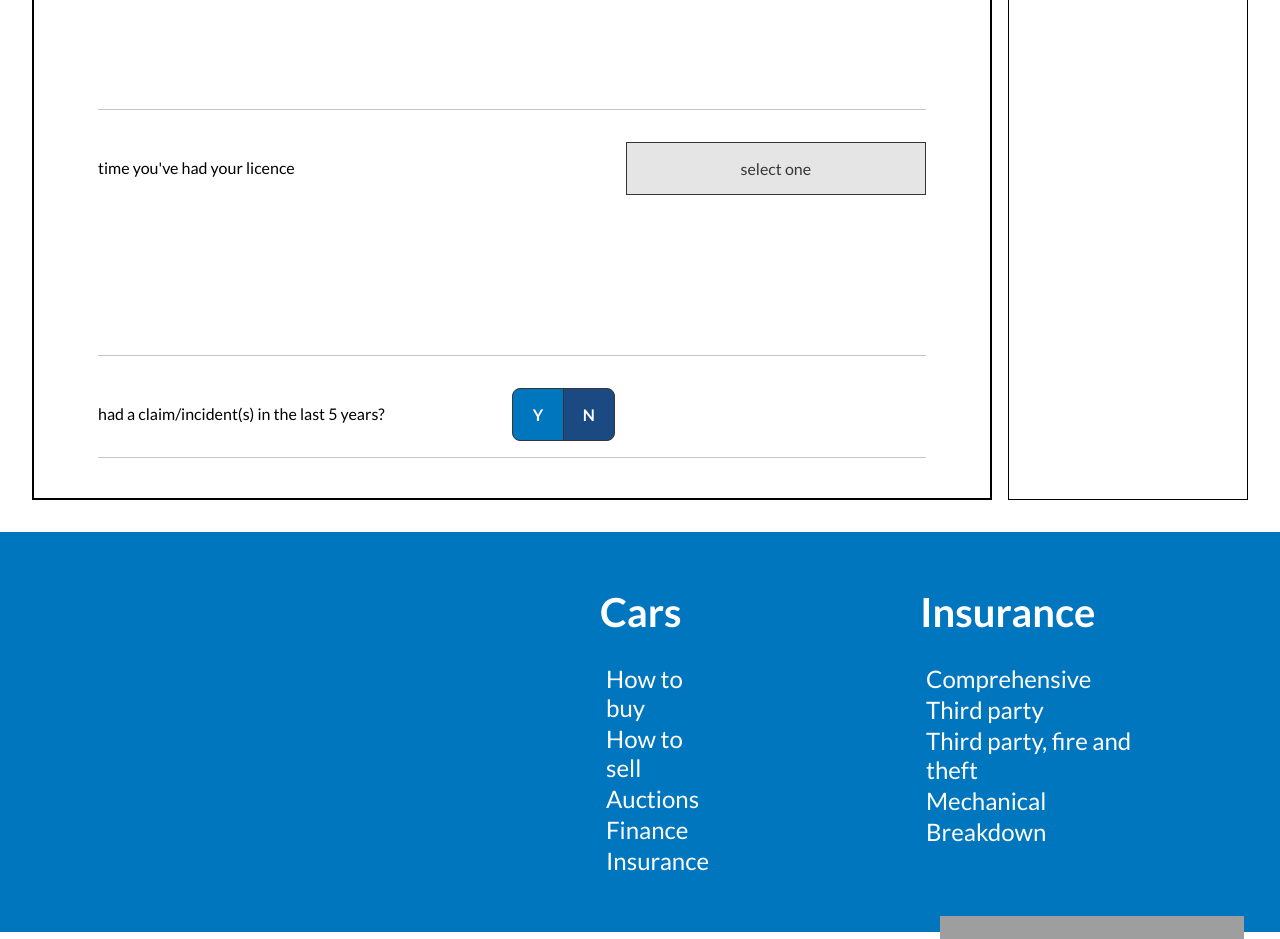
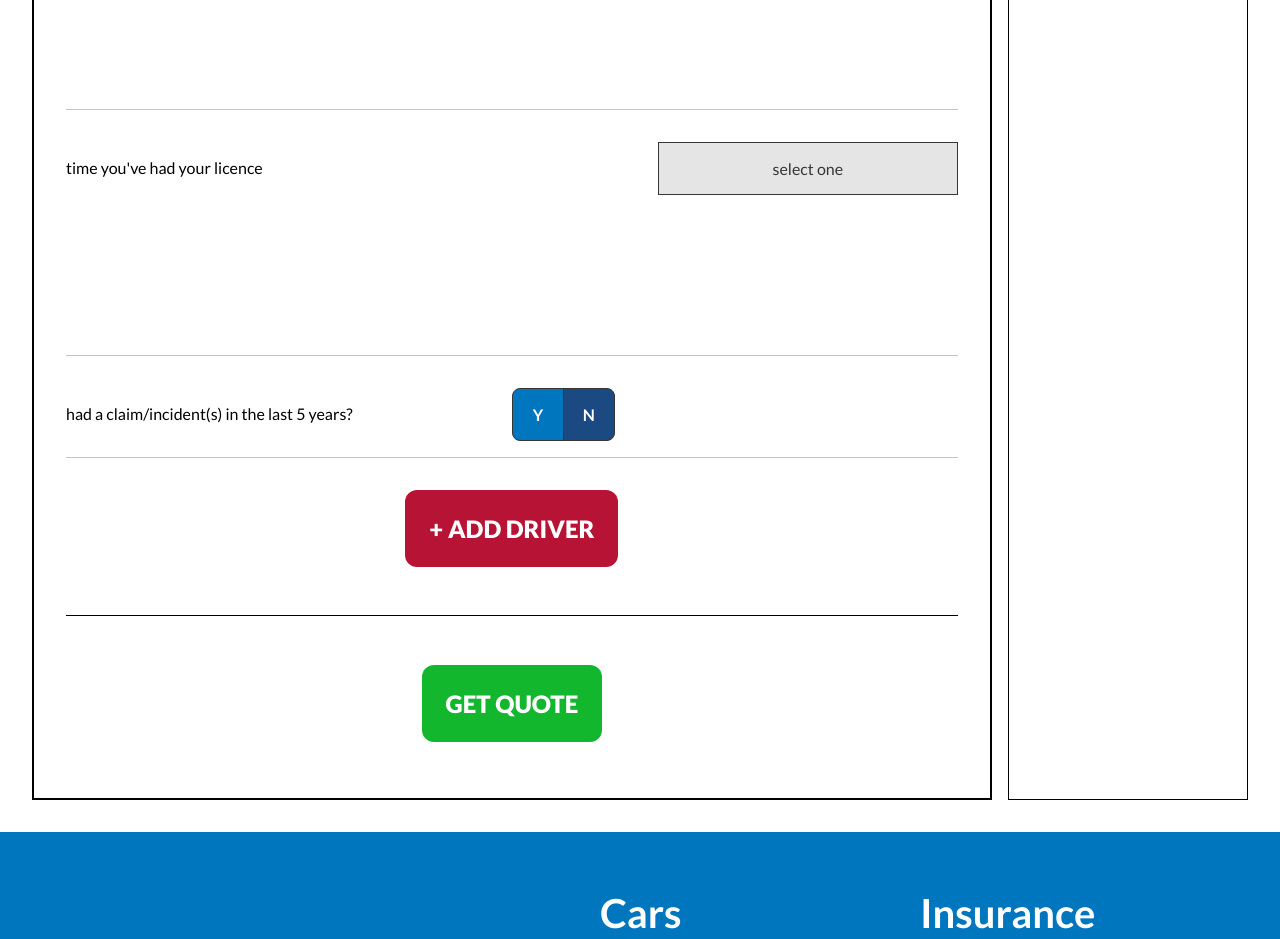
Before and after one commit to CaedanLavender/turners, a React (Create React App) app: page /insurance/get_quote in a window 1280 px wide. Shown: the part 1340-2279 px from the top of the page. Built offline with nearby package versions, Linux system fonts and the light colour scheme; grey boxes are pictures that could not be loaded.

Commit message:
Added submit quote functions
Sends to the backend where it is submitted to mongoDB

```diff
--- a/src/App.css
+++ b/src/App.css
@@ -4,7 +4,9 @@
 	--dark-blue: #1B4A82;
 	--blue: #0076BE;
 	--dark-red: #B71334;
+	--darker-red: #7a0c22;
 	--green: #13B72E;
+	--dark-green: #0c7a1f;
 	--dark-gray: #363636;
 	--gray: #9A9B9C;
 	--light-gray: #C4C4C4;
--- a/src/components/Quote/FormCar.js
+++ b/src/components/Quote/FormCar.js
@@ -4,7 +4,7 @@ import 'styles/Quote.css'
 import ToggleSwitch from "components/ToggleSwitch";
 import SelectList from 'components/SelectList'
 
-const FormCar = () => {
+const FormCar = ( props ) => {
 	const remoteURL = "http://turners-api.herokuapp.com/"
 	const localURL = "http://localhost:4000/"
 
@@ -88,6 +88,19 @@ const FormCar = () => {
 		setAddressListIsOpen(false)
 	}
 
+	const handleQuoteSubmit = () => {
+		const config = {
+			method: 'post',
+			url: localURL + 'quotes/new',
+			params: {
+				carData: carFormData,
+				driverData: driverFormData
+			}
+		};
+		axios(config)
+			.then(res => console.log(res))
+			.catch(() => console.log("There was a catch error"))
+	}
 
 	return (
 		<>
@@ -200,7 +213,9 @@ const FormCar = () => {
 							</label>
 						</div>
 
-						{/* <button onClick={addDriver}>Add Driver</button> */}
+						<button className={'mainButton button--red'}>+ add driver</button>
+						<h1></h1>
+						<button className={'mainButton button--green'} onClick={handleQuoteSubmit}>get quote</button>
 					</>
 				))
 			}
--- a/src/pages/Quote.js
+++ b/src/pages/Quote.js
@@ -24,7 +24,7 @@ const Quote = () => {
 			</section>
 			<section className='quote__body'>
 				<div className='formContainer'>
-					<QuoteForm />
+					<QuoteForm insuranceType={insuranceType}/>
 				</div>
 				<aside className="quoteSideContent">
 					<h2>Why insure with us?</h2>
--- a/src/styles/Quote.css
+++ b/src/styles/Quote.css
@@ -28,6 +28,7 @@
 	display: flex;
 	flex-direction: column;
 	padding: 2em;
+	align-items: center;
 }
 
 .quoteSideContent {
@@ -38,6 +39,7 @@
 
 .formContainer h1 {
 	text-transform: uppercase;
+	width: 100%;
 }
 
 .formContainer h1::after {
@@ -61,6 +63,7 @@
 	margin: 0.5em 2em;
 	display: flex;
 	flex-direction: column;
+	width: 100%;
 }
 
 .formSection__right {
--- a/src/styles/toggleGroup.css
+++ b/src/styles/toggleGroup.css
@@ -163,3 +163,37 @@
 	background-color: var(--blue);
 	color: white;
 }
+
+.mainButton {
+	width: fit-content;
+	padding: 1em;
+	font-size: 1.5rem;
+	text-transform: uppercase;
+	font-weight: 800;
+	cursor: pointer;
+	margin: 1em;
+	border: none;
+	border-radius: 0.5em;
+	-webkit-border-radius: 0.5em;
+	-moz-border-radius: 0.5em;
+	-ms-border-radius: 0.5em;
+	-o-border-radius: 0.5em;
+}
+
+.button--red {
+	background-color: var(--dark-red);
+	color: white;
+}
+
+.button--red:hover {
+	background-color: var(--darker-red);
+}
+
+.button--green {
+	background-color: var(--green);
+	color: white;
+}
+
+.button--green:hover {
+	background-color: var(--dark-green);
+}
```
